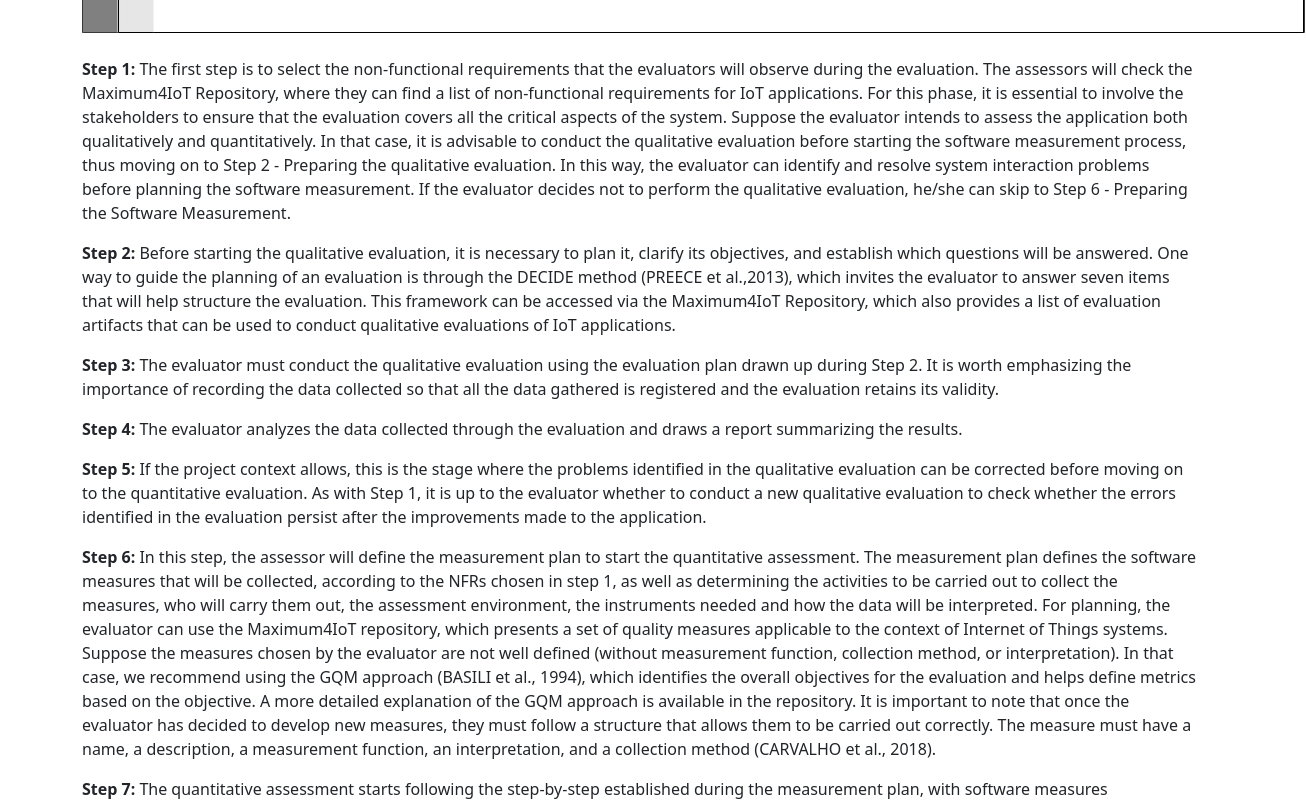
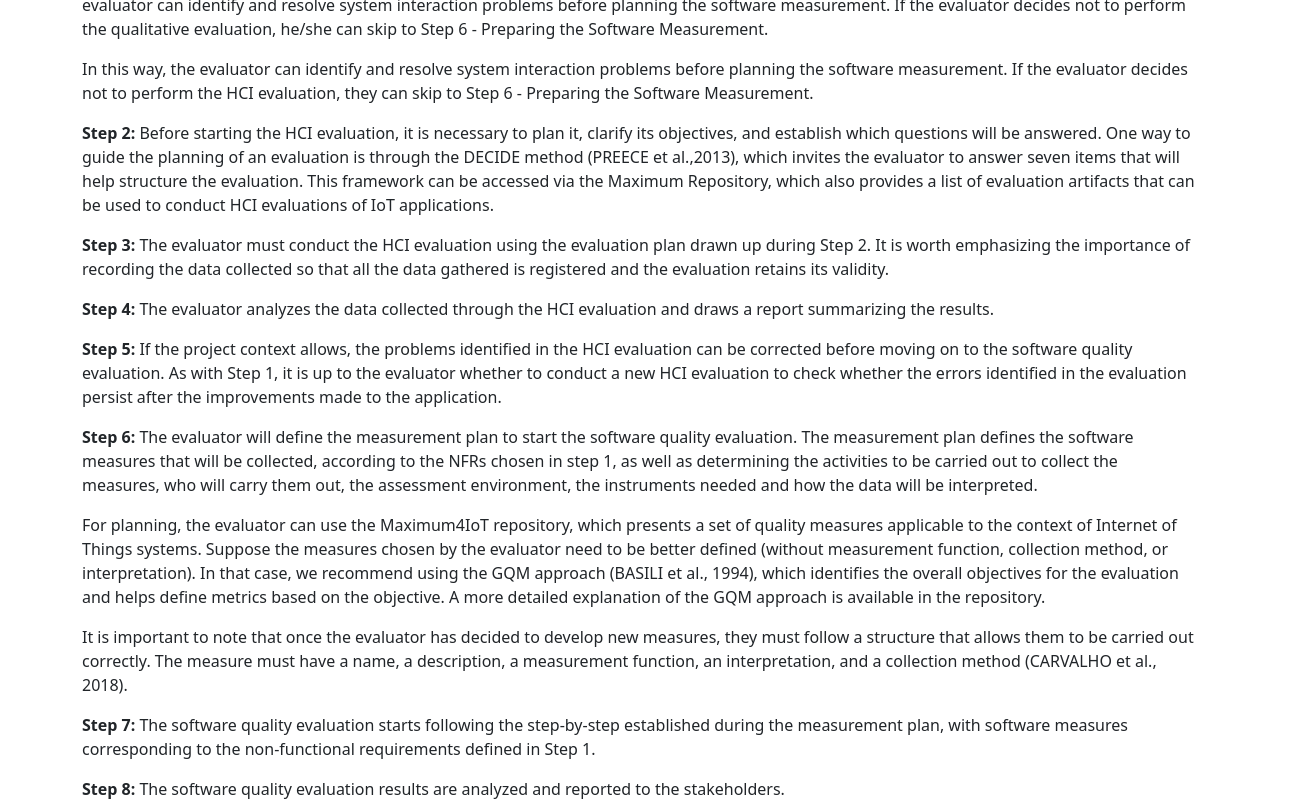
Before and after one commit to great-ufc/maximum4iot, a React (Create React App) app: page /maximum4iot/about in a window 1280 px wide. Shown: the part 1000-1801 px from the top of the page, 1306 px wide, since content can reach past the window. Built offline with nearby package versions, Linux system fonts and the light colour scheme.

Commit message:
text updates

```diff
--- a/src/css/global.css
+++ b/src/css/global.css
@@ -3,6 +3,6 @@
     position: sticky;
     bottom: 0;
     width: 100%;
-    background-color: #186aa4; /* Cor de fundo do footer */
+    background-color: #186aa4;
     padding: 20px;
 }
--- a/src/pages/About.js
+++ b/src/pages/About.js
@@ -21,95 +21,120 @@ function About() {
       </p>
       <center>
         {" "}
-        <Image className="mt-2 mb-4" src={processImage} />{" "}
+        <Image
+          className="mt-2 mb-4"
+          src={processImage}
+          width="800px"
+          height="500px"
+        />{" "}
       </center>
+      <p>
         <p>
           <p>
             <b>Step 1:</b> The first step is to select the non-functional
             requirements that the evaluators will observe during the evaluation.
-          The assessors will check the Maximum4IoT Repository, where they can
-          find a list of non-functional requirements for IoT applications. For
-          this phase, it is essential to involve the stakeholders to ensure that
-          the evaluation covers all the critical aspects of the system. Suppose
-          the evaluator intends to assess the application both qualitatively and
-          quantitatively. In that case, it is advisable to conduct the
-          qualitative evaluation before starting the software measurement
-          process, thus moving on to Step 2 - Preparing the qualitative
-          evaluation. In this way, the evaluator can identify and resolve system
-          interaction problems before planning the software measurement. If the
-          evaluator decides not to perform the qualitative evaluation, he/she
-          can skip to Step 6 - Preparing the Software Measurement.
+            The assessors will check the Maximum Repository, where they can find
+            a list of non-functional requirements for IoT applications. For this
+            phase, it is essential to involve the stakeholders to ensure that
+            the evaluation covers all the critical aspects of the system.{" "}
           </p>
           <p>
-          <b>Step 2:</b> Before starting the qualitative evaluation, it is
-          necessary to plan it, clarify its objectives, and establish which
-          questions will be answered. One way to guide the planning of an
-          evaluation is through the DECIDE method (PREECE et al.,2013), which
-          invites the evaluator to answer seven items that will help structure
-          the evaluation. This framework can be accessed via the Maximum4IoT
-          Repository, which also provides a list of evaluation artifacts that
-          can be used to conduct qualitative evaluations of IoT applications.
+            {" "}
+            Suppose the evaluator intends to assess the application both
+            qualitatively and quantitatively. In that case, it is advisable to
+            conduct the qualitative evaluation before starting the software
+            measurement process, thus moving on to Step 2 - Preparing the
+            qualitative evaluation. In this way, the evaluator can identify and
+            resolve system interaction problems before planning the software
+            measurement. If the evaluator decides not to perform the qualitative
+            evaluation, he/she can skip to Step 6 - Preparing the Software
+            Measurement.
           </p>
           <p>
-          <b>Step 3:</b> The evaluator must conduct the qualitative evaluation
-          using the evaluation plan drawn up during Step 2. It is worth
-          emphasizing the importance of recording the data collected so that all
-          the data gathered is registered and the evaluation retains its
-          validity.
+            In this way, the evaluator can identify and resolve system
+            interaction problems before planning the software measurement. If
+            the evaluator decides not to perform the HCI evaluation, they can
+            skip to Step 6 - Preparing the Software Measurement.
+          </p>
+        </p>
+        <p>
+          <b>Step 2:</b> Before starting the HCI evaluation, it is necessary to
+          plan it, clarify its objectives, and establish which questions will be
+          answered. One way to guide the planning of an evaluation is through
+          the DECIDE method (PREECE et al.,2013), which invites the evaluator to
+          answer seven items that will help structure the evaluation. This
+          framework can be accessed via the Maximum Repository, which also
+          provides a list of evaluation artifacts that can be used to conduct
+          HCI evaluations of IoT applications.
+        </p>
+        <p>
+          <b>Step 3:</b> The evaluator must conduct the HCI evaluation using the
+          evaluation plan drawn up during Step 2. It is worth emphasizing the
+          importance of recording the data collected so that all the data
+          gathered is registered and the evaluation retains its validity.
         </p>
         <p>
           <b>Step 4:</b> The evaluator analyzes the data collected through the
-          evaluation and draws a report summarizing the results.
+          HCI evaluation and draws a report summarizing the results.
         </p>
         <p>
-          <b>Step 5:</b> If the project context allows, this is the stage where
-          the problems identified in the qualitative evaluation can be corrected
-          before moving on to the quantitative evaluation. As with Step 1, it is
-          up to the evaluator whether to conduct a new qualitative evaluation to
-          check whether the errors identified in the evaluation persist after
-          the improvements made to the application.
+          <b>Step 5:</b> If the project context allows, the problems identified
+          in the HCI evaluation can be corrected before moving on to the
+          software quality evaluation. As with Step 1, it is up to the evaluator
+          whether to conduct a new HCI evaluation to check whether the errors
+          identified in the evaluation persist after the improvements made to
+          the application.
         </p>
         <p>
-          <b>Step 6:</b> In this step, the assessor will define the measurement
-          plan to start the quantitative assessment. The measurement plan
-          defines the software measures that will be collected, according to the
-          NFRs chosen in step 1, as well as determining the activities to be
+          <p>
+            {" "}
+            <b>Step 6:</b> The evaluator will define the measurement plan to
+            start the software quality evaluation. The measurement plan defines
+            the software measures that will be collected, according to the NFRs
+            chosen in step 1, as well as determining the activities to be
             carried out to collect the measures, who will carry them out, the
             assessment environment, the instruments needed and how the data will
-          be interpreted. For planning, the evaluator can use the Maximum4IoT
-          repository, which presents a set of quality measures applicable to the
-          context of Internet of Things systems. Suppose the measures chosen by
-          the evaluator are not well defined (without measurement function,
+            be interpreted.
+          </p>
+          <p>
+            For planning, the evaluator can use the Maximum4IoT repository,
+            which presents a set of quality measures applicable to the context
+            of Internet of Things systems. Suppose the measures chosen by the
+            evaluator need to be better defined (without measurement function,
             collection method, or interpretation). In that case, we recommend
             using the GQM approach (BASILI et al., 1994), which identifies the
             overall objectives for the evaluation and helps define metrics based
             on the objective. A more detailed explanation of the GQM approach is
-          available in the repository. It is important to note that once the
-          evaluator has decided to develop new measures, they must follow a
-          structure that allows them to be carried out correctly. The measure
-          must have a name, a description, a measurement function, an
-          interpretation, and a collection method (CARVALHO et al., 2018).
+            available in the repository.
           </p>
           <p>
-          <b>Step 7:</b> The quantitative assessment starts following the
+            It is important to note that once the evaluator has decided to
+            develop new measures, they must follow a structure that allows them
+            to be carried out correctly. The measure must have a name, a
+            description, a measurement function, an interpretation, and a
+            collection method (CARVALHO et al., 2018).
+          </p>
+        </p>
+        <p>
+          <b>Step 7:</b> The software quality evaluation starts following the
           step-by-step established during the measurement plan, with software
           measures corresponding to the non-functional requirements defined in
           Step 1.
         </p>
         <p>
-          <b>Step 8:</b> In this step, the quantitative assessment results are
-          analyzed and reported to the stakeholders.
+          <b>Step 8:</b> The software quality evaluation results are analyzed
+          and reported to the stakeholders.
         </p>
         <p>
           <b>Step 9:</b> If the project context allows, the development team can
           fix the problems reported. Once the problems have been fixed, a new
-          quantitative assessment is carried out to see whether the changes have
-          positively or negatively impacted the measures. If the evaluator
+          software quality evaluation is carried out to see whether the changes
+          have positively or negatively impacted the measures. If the evaluator
           chooses not to continue fixing the problems reported or if the
           developers have fixed all the problems identified, the NFR evaluation
           flow is closed for this IoT application. If followed in its entirety,
           this process returns two results to the evaluators: a report for the
-          quantitative evaluation of the system and a report for the qualitative
+          HCI evaluation of the system and a report for the software quality
           evaluation.
         </p>
         <p>
--- a/src/pages/EvaluationPlan.js
+++ b/src/pages/EvaluationPlan.js
@@ -36,7 +36,7 @@ export default function EvaluationPlan() {
         <hr></hr>
         <Container>
           <center>
-            <h1 className="mt-5 text-center"> Maximum4IoT </h1>
+            <h3 className="mt-5 text-center"> Maximum4IoT </h3>
           </center>
 
           <p className="text-justify">
@@ -63,97 +63,115 @@ export default function EvaluationPlan() {
           </center>
           <p>
             <p>
-              <b>Step 1:</b> The first step is to select the non-functional
-              requirements that the evaluators will observe during the
-              evaluation. The assessors will check the Maximum4IoT Repository,
-              where they can find a list of non-functional requirements for IoT
-              applications. For this phase, it is essential to involve the
-              stakeholders to ensure that the evaluation covers all the critical
-              aspects of the system. Suppose the evaluator intends to assess the
-              application both qualitatively and quantitatively. In that case,
-              it is advisable to conduct the qualitative evaluation before
-              starting the software measurement process, thus moving on to Step
-              2 - Preparing the qualitative evaluation. In this way, the
-              evaluator can identify and resolve system interaction problems
-              before planning the software measurement. If the evaluator decides
-              not to perform the qualitative evaluation, he/she can skip to Step
-              6 - Preparing the Software Measurement.
+              <p>
+                <b>Step 1:</b> The first step is to select the non-functional
+                requirements that the evaluators will observe during the
+                evaluation. The assessors will check the Maximum Repository,
+                where they can find a list of non-functional requirements for
+                IoT applications. For this phase, it is essential to involve the
+                stakeholders to ensure that the evaluation covers all the
+                critical aspects of the system.{" "}
+              </p>
+              <p>
+                {" "}
+                Suppose the evaluator intends to assess the application both
+                qualitatively and quantitatively. In that case, it is advisable
+                to conduct the qualitative evaluation before starting the
+                software measurement process, thus moving on to Step 2 -
+                Preparing the qualitative evaluation. In this way, the evaluator
+                can identify and resolve system interaction problems before
+                planning the software measurement. If the evaluator decides not
+                to perform the qualitative evaluation, he/she can skip to Step 6
+                - Preparing the Software Measurement.
+              </p>
+              <p>
+                In this way, the evaluator can identify and resolve system
+                interaction problems before planning the software measurement.
+                If the evaluator decides not to perform the HCI evaluation, they
+                can skip to Step 6 - Preparing the Software Measurement.
+              </p>
             </p>
             <p>
-              <b>Step 2:</b> Before starting the qualitative evaluation, it is
-              necessary to plan it, clarify its objectives, and establish which
-              questions will be answered. One way to guide the planning of an
-              evaluation is through the DECIDE method (PREECE et al.,2013),
-              which invites the evaluator to answer seven items that will help
-              structure the evaluation. This framework can be accessed via the
-              Maximum4IoT Repository, which also provides a list of evaluation
-              artifacts that can be used to conduct qualitative evaluations of
-              IoT applications.
+              <b>Step 2:</b> Before starting the HCI evaluation, it is necessary
+              to plan it, clarify its objectives, and establish which questions
+              will be answered. One way to guide the planning of an evaluation
+              is through the DECIDE method (PREECE et al.,2013), which invites
+              the evaluator to answer seven items that will help structure the
+              evaluation. This framework can be accessed via the Maximum
+              Repository, which also provides a list of evaluation artifacts
+              that can be used to conduct HCI evaluations of IoT applications.
             </p>
             <p>
-              <b>Step 3:</b> The evaluator must conduct the qualitative
-              evaluation using the evaluation plan drawn up during Step 2. It is
-              worth emphasizing the importance of recording the data collected
-              so that all the data gathered is registered and the evaluation
-              retains its validity.
+              <b>Step 3:</b> The evaluator must conduct the HCI evaluation using
+              the evaluation plan drawn up during Step 2. It is worth
+              emphasizing the importance of recording the data collected so that
+              all the data gathered is registered and the evaluation retains its
+              validity.
             </p>
             <p>
               <b>Step 4:</b> The evaluator analyzes the data collected through
-              the evaluation and draws a report summarizing the results.
+              the HCI evaluation and draws a report summarizing the results.
             </p>
             <p>
-              <b>Step 5:</b> If the project context allows, this is the stage
-              where the problems identified in the qualitative evaluation can be
-              corrected before moving on to the quantitative evaluation. As with
-              Step 1, it is up to the evaluator whether to conduct a new
-              qualitative evaluation to check whether the errors identified in
-              the evaluation persist after the improvements made to the
-              application.
+              <b>Step 5:</b> If the project context allows, the problems
+              identified in the HCI evaluation can be corrected before moving on
+              to the software quality evaluation. As with Step 1, it is up to
+              the evaluator whether to conduct a new HCI evaluation to check
+              whether the errors identified in the evaluation persist after the
+              improvements made to the application.
             </p>
             <p>
-              <b>Step 6:</b> In this step, the assessor will define the
-              measurement plan to start the quantitative assessment. The
-              measurement plan defines the software measures that will be
-              collected, according to the NFRs chosen in step 1, as well as
-              determining the activities to be carried out to collect the
-              measures, who will carry them out, the assessment environment, the
-              instruments needed and how the data will be interpreted. For
-              planning, the evaluator can use the Maximum4IoT repository, which
-              presents a set of quality measures applicable to the context of
-              Internet of Things systems. Suppose the measures chosen by the
-              evaluator are not well defined (without measurement function,
-              collection method, or interpretation). In that case, we recommend
-              using the GQM approach (BASILI et al., 1994), which identifies the
-              overall objectives for the evaluation and helps define metrics
-              based on the objective. A more detailed explanation of the GQM
-              approach is available in the repository. It is important to note
-              that once the evaluator has decided to develop new measures, they
-              must follow a structure that allows them to be carried out
-              correctly. The measure must have a name, a description, a
-              measurement function, an interpretation, and a collection method
-              (CARVALHO et al., 2018).
+              <p>
+                {" "}
+                <b>Step 6:</b> The evaluator will define the measurement plan to
+                start the software quality evaluation. The measurement plan
+                defines the software measures that will be collected, according
+                to the NFRs chosen in step 1, as well as determining the
+                activities to be carried out to collect the measures, who will
+                carry them out, the assessment environment, the instruments
+                needed and how the data will be interpreted.
+              </p>
+              <p>
+                For planning, the evaluator can use the Maximum4IoT repository,
+                which presents a set of quality measures applicable to the
+                context of Internet of Things systems. Suppose the measures
+                chosen by the evaluator need to be better defined (without
+                measurement function, collection method, or interpretation). In
+                that case, we recommend using the GQM approach (BASILI et al.,
+                1994), which identifies the overall objectives for the
+                evaluation and helps define metrics based on the objective. A
+                more detailed explanation of the GQM approach is available in
+                the repository.
+              </p>
+              <p>
+                It is important to note that once the evaluator has decided to
+                develop new measures, they must follow a structure that allows
+                them to be carried out correctly. The measure must have a name,
+                a description, a measurement function, an interpretation, and a
+                collection method (CARVALHO et al., 2018).
+              </p>
             </p>
             <p>
-              <b>Step 7:</b> The quantitative assessment starts following the
-              step-by-step established during the measurement plan, with
+              <b>Step 7:</b> The software quality evaluation starts following
+              the step-by-step established during the measurement plan, with
               software measures corresponding to the non-functional requirements
               defined in Step 1.
             </p>
             <p>
-              <b>Step 8:</b> In this step, the quantitative assessment results
-              are analyzed and reported to the stakeholders.
+              <b>Step 8:</b> The software quality evaluation results are
+              analyzed and reported to the stakeholders.
             </p>
             <p>
               <b>Step 9:</b> If the project context allows, the development team
               can fix the problems reported. Once the problems have been fixed,
-              a new quantitative assessment is carried out to see whether the
-              changes have positively or negatively impacted the measures. If
-              the evaluator chooses not to continue fixing the problems reported
-              or if the developers have fixed all the problems identified, the
-              NFR evaluation flow is closed for this IoT application. If
-              followed in its entirety, this process returns two results to the
-              evaluators: a report for the quantitative evaluation of the system
-              and a report for the qualitative evaluation.
+              a new software quality evaluation is carried out to see whether
+              the changes have positively or negatively impacted the measures.
+              If the evaluator chooses not to continue fixing the problems
+              reported or if the developers have fixed all the problems
+              identified, the NFR evaluation flow is closed for this IoT
+              application. If followed in its entirety, this process returns two
+              results to the evaluators: a report for the HCI evaluation of the
+              system and a report for the software quality evaluation.
             </p>
             <p>
               <b>References:</b>
```
Also changed, not shown: src/pages/Artifacts.js (+15 -7 lines), src/pages/SoftwareMetrics.js (+6 -5 lines). Lines whose indentation alone changed are shown as unchanged.
